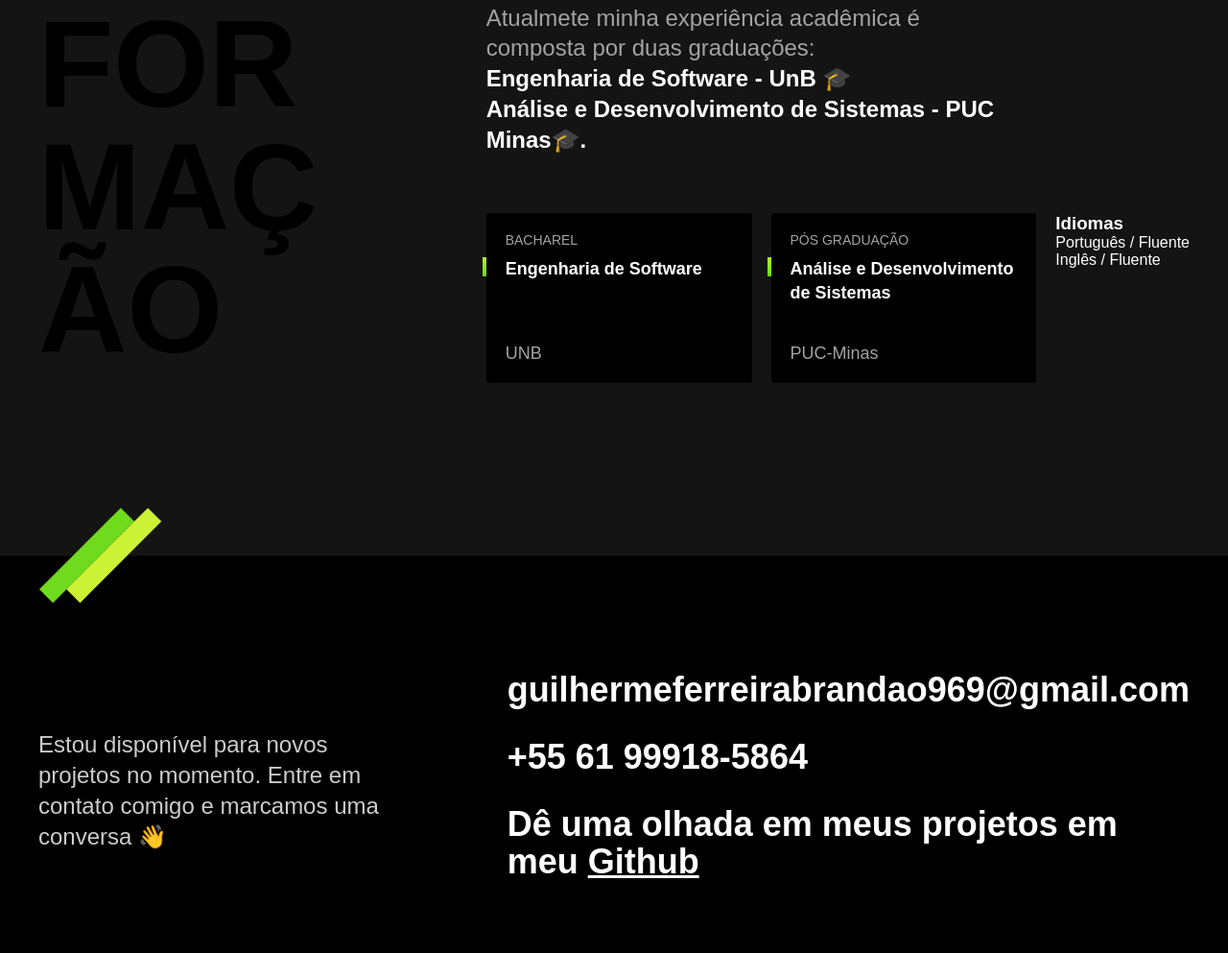
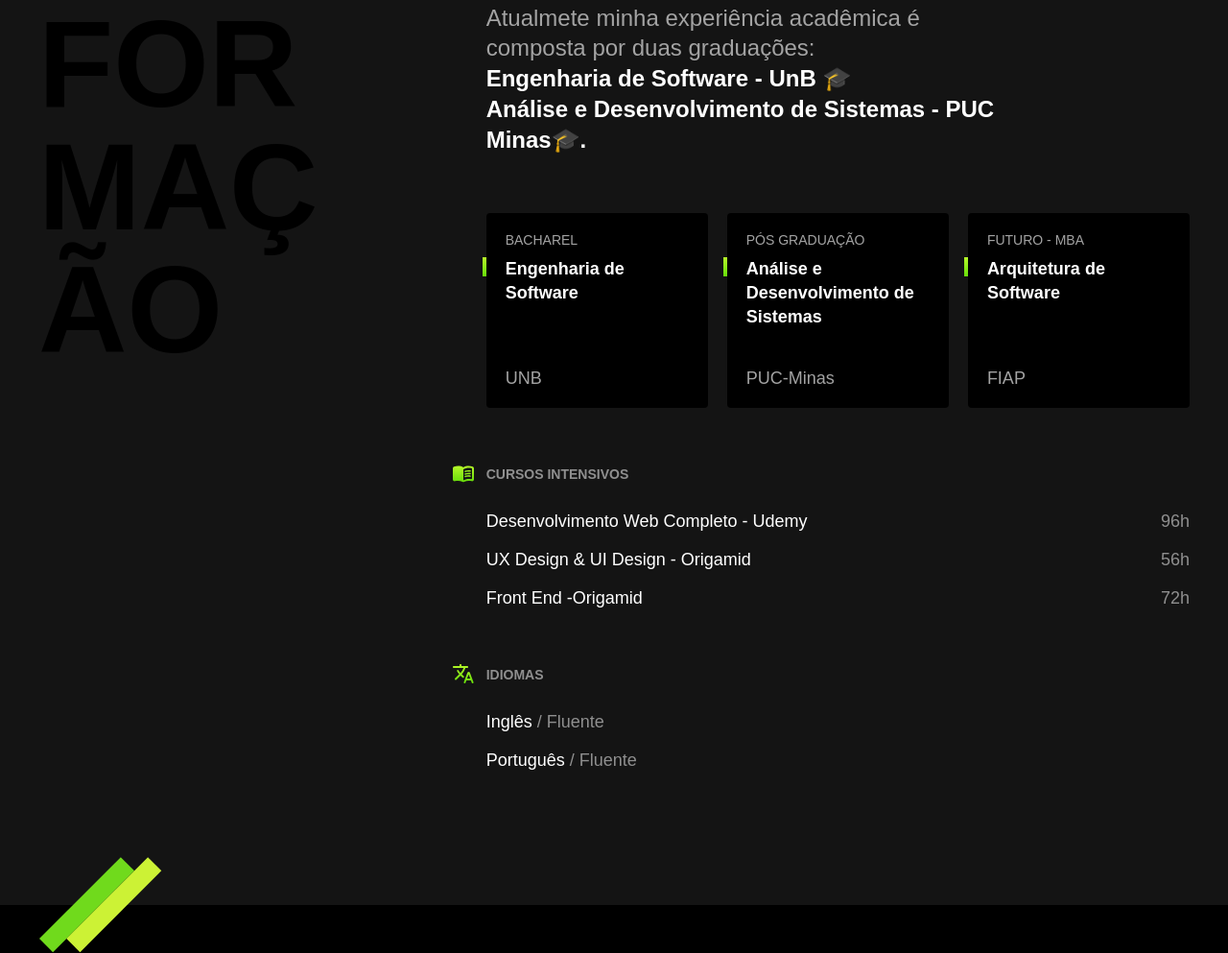
Before and after one commit to Guibs969/Portifolio, a plain HTML site: page index.html in a window 1280 px wide. Shown: the part 1745-2738 px from the top of the page at 96% size. Drawn offline with Linux system fonts and the light colour scheme.

Commit message:
Arrumando

```diff
--- a/css/formacao.css
+++ b/css/formacao.css
@@ -15,7 +15,7 @@
 
 .formacao-container::after {
   content: "";
-  display: flex;
+  display: block;
   width: 130px;
   height: 100px;
   background: url("../img/detalhe.svg") no-repeat center;
@@ -89,11 +89,9 @@
 
 .cursos {
   margin-bottom: 60px;
-  padding-left: 30px;
 }
 
 .formacao-extra h3 {
-  padding-left: 30px;
   font-size: 0.875rem;
   line-height: 1.4;
   color: #8f8f8f;
@@ -103,7 +101,6 @@
 }
 
 .formacao-extra h3::before {
-  padding-left: 60px;
   display: block;
   content: "";
   width: 24px;
--- a/index.html
+++ b/index.html
@@ -107,12 +107,29 @@
             <span class="faculdade-instituicao">PUC-Minas</span>
           </li>
 
+          <li class="faculdade">
+            <span class="faculdade-tipo"> FUTURO - MBA</span>
+            <h3 class="faculdade-curso">Arquitetura de Software</h3>
+            <span class="faculdade-instituicao">FIAP</span>
+          </li>
+        </ul>
 
+        <div class="formacao-extra">
+          <div class="cursos">
+            <h3>Cursos Intensivos</h3>
+            <ul>
+              <li>
+                Desenvolvimento Web Completo - Udemy
+                 <span>96h</span></li>
+              <li>UX Design & UI Design - Origamid <span>56h</span></li>
+              <li>Front End -Origamid <span>72h</span></li>
+            </ul>
+          </div>
           <div class="idiomas">
             <h3>Idiomas</h3>
             <ul>
+              <li>Inglês <span>/ Fluente</span></li>
               <li>Português <span>/ Fluente</span></li>
-              <li>Inglês <span>/ Fluente</span></li>
             </ul>
           </div>
         </div>
@@ -127,8 +144,6 @@
         <li>guilhermeferreirabrandao969@gmail.com</li>
         <li>+55 61 99918-5864</li>
         <li>Dê uma olhada em meus projetos em meu <a href="https://github.com/Guibs969">Github</a></li>
-
-
       </ul>
       <p class="footer-copy">Guilherme Brandão. Alguns direitos reservados.</p>
     </div>
```
